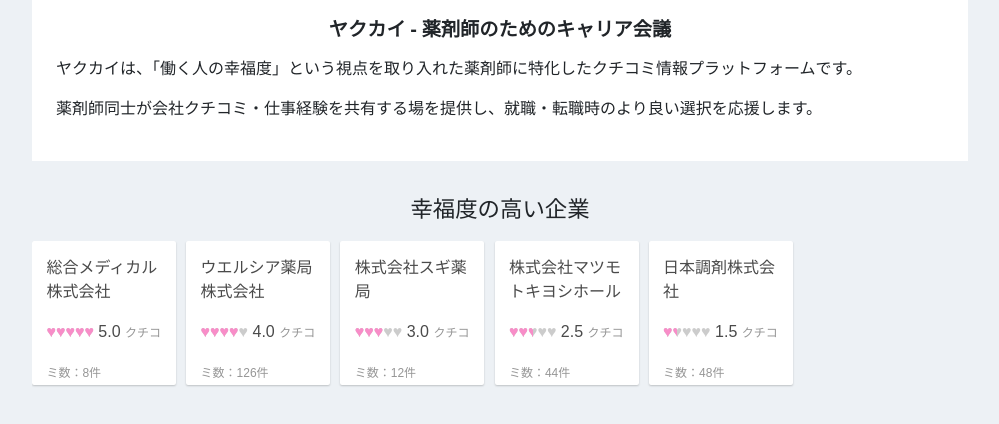
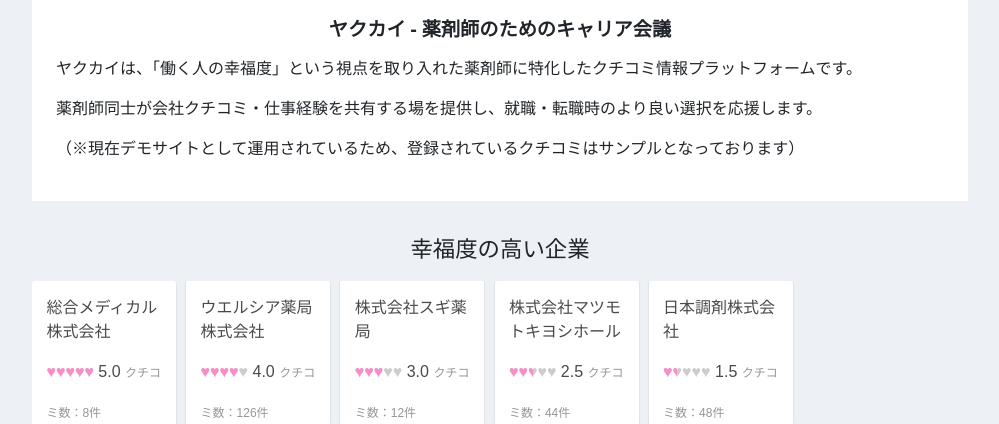
Before and after one commit to takuya-7/yakukai, a PHP site: page / in a window 1280 px wide. Shown: the part 1064-1488 px from the top of the page, without its empty margins (140-1139 px from the left). Run offline with PHP 8.4, Linux system fonts and the light colour scheme; data comes from the database, SQL or seed files in the repository; some libraries are stand-ins or nearby versions.

Commit message:
デモサイトであることの表記を追加。
クチコミがサンプルであることを注意書きするため。

```diff
--- a/index.php
+++ b/index.php
@@ -82,6 +82,7 @@ require('head.php');
               <span class="p-top-section__subtitle">ヤクカイ - 薬剤師のためのキャリア会議</span>
               <p>ヤクカイは、「働く人の幸福度」という視点を取り入れた薬剤師に特化したクチコミ情報プラットフォームです。</p>
               <p>薬剤師同士が会社クチコミ・仕事経験を共有する場を提供し、就職・転職時のより良い選択を応援します。</p>
+              <p>（※現在デモサイトとして運用されているため、登録されているクチコミはサンプルとなっております）</p>
             </div>
           </section>
 
```
